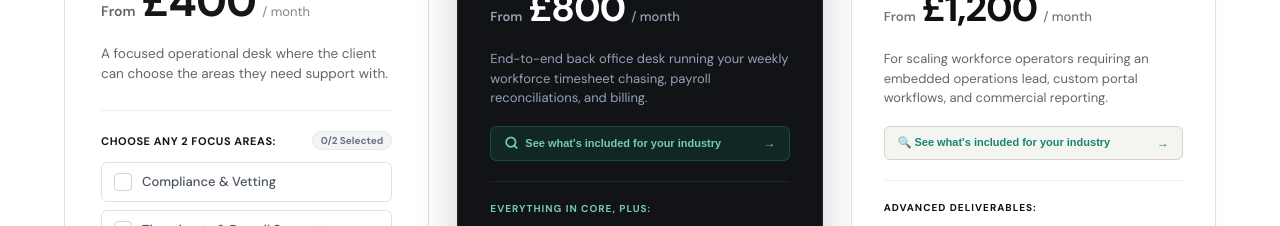
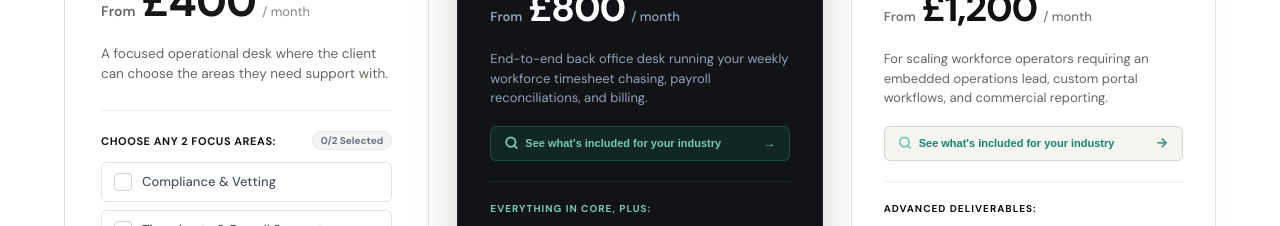
Before and after one commit to northernrides1-sysops/SysOps-Website, a React (Vite) app: page / in a window 1280 px wide. Shown: the part 5440-5666 px from the top of the page. Built offline with nearby package versions, Linux system fonts and the light colour scheme.

Commit message:
Update App.jsx

```diff
--- a/src/App.jsx
+++ b/src/App.jsx
@@ -3125,8 +3125,11 @@ const annualCostLost = annualHoursLost * hourlyCost;
                   transition: "all 0.15s"
                 }}
               >
-                <span>🔍 See what's included for your industry</span>
-                <span style={{ fontSize: "12px" }}>→</span>
+                <span style={{ display: "inline-flex", alignItems: "center", gap: "7px" }}>
+  <i className="ri-search-line" style={{ fontSize: "14px", color: "#76c9b4" }}></i>
+  <span>See what's included for your industry</span>
+</span>
+<i className="ri-arrow-right-line" style={{ fontSize: "14px", opacity: 0.8 }}></i>
               </button>
 
               <div style={{ borderTop: "1px solid #eeeeea", paddingTop: "20px", marginBottom: "28px", flex: 1 }}>
```
